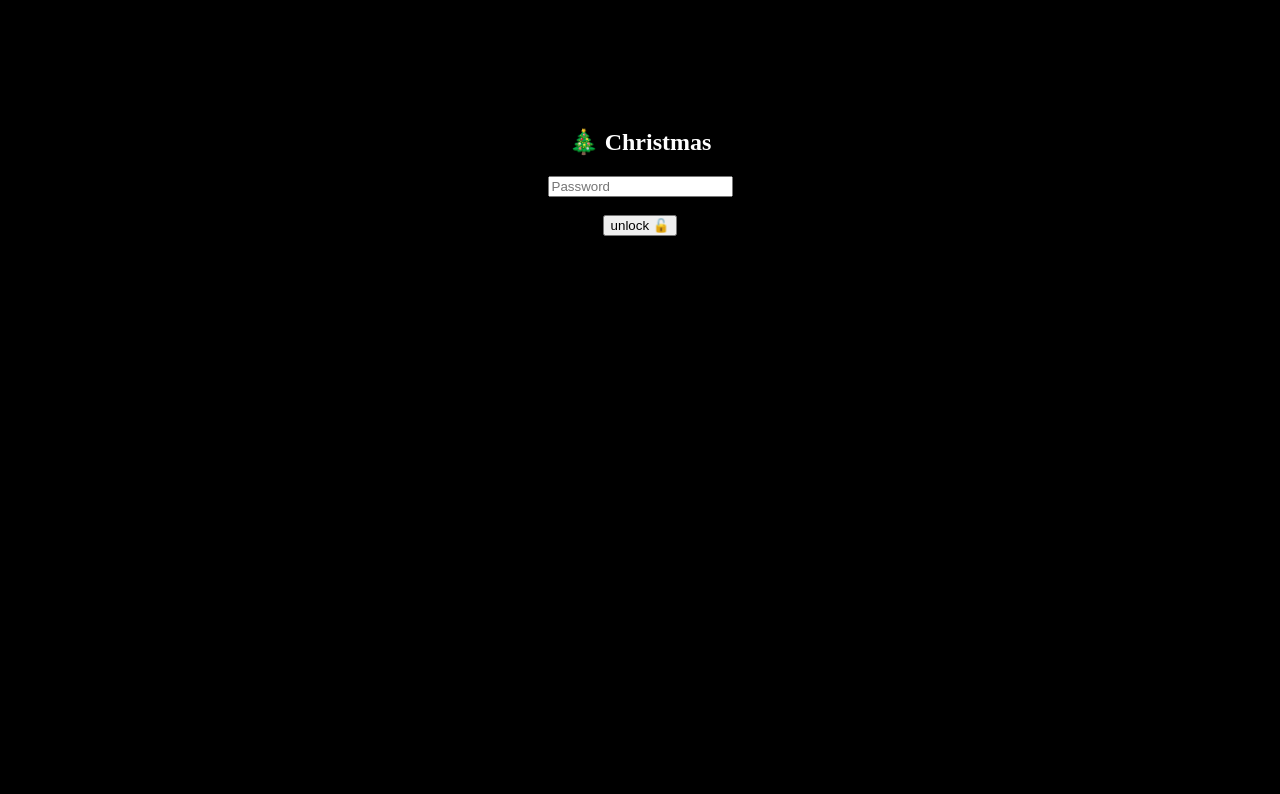
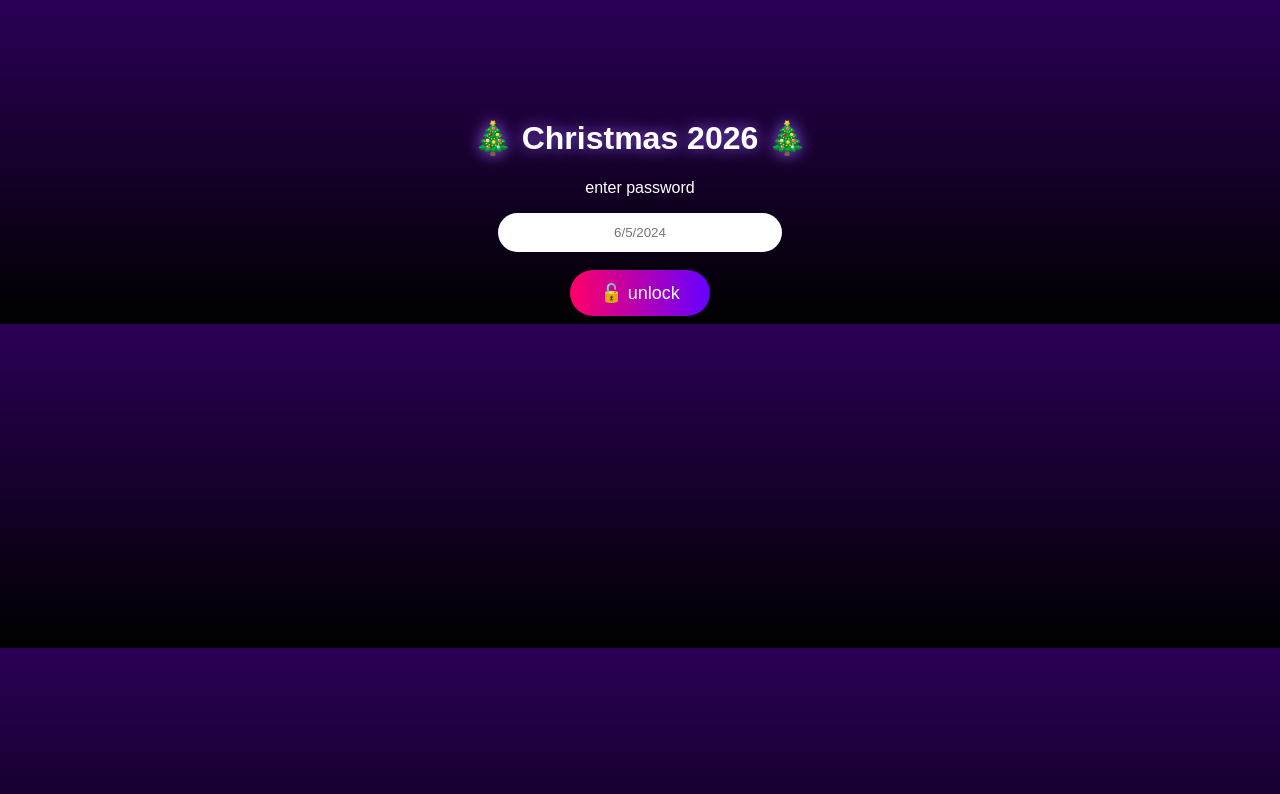
Before and after one commit to zyadmoamed445-jpg/i-love-nonoty, a plain HTML site: page index.html in a window 1280 px wide. Drawn offline with Linux system fonts and the light colour scheme.

Commit message:
Refactor index.html for Christmas unlock feature

```diff
--- a/index.html
+++ b/index.html
@@ -3,28 +3,43 @@
 <head>
 <meta charset="UTF-8">
 <title>Christmas 🔐</title>
+<style>
+body{
+  background:linear-gradient(180deg,#2b0057,#000);
+  color:white; font-family:Arial; text-align:center; padding-top:90px;
+}
+h1{ animation: glow 2s infinite alternate; }
+@keyframes glow{ from{text-shadow:0 0 8px #ff4dd2} to{text-shadow:0 0 18px #7b61ff} }
+input{ padding:12px; border-radius:25px; border:none; width:260px; text-align:center; }
+button{
+  margin-top:18px; padding:12px 30px; border:none; border-radius:30px;
+  background:linear-gradient(90deg,#ff0066,#6600ff); color:white; font-size:18px;
+}
+#error{ color:#ff6b6b; display:none; margin-top:12px; }
+</style>
 </head>
 
-<body style="background:black;color:white;text-align:center;padding-top:100px">
+<body>
+<h1>🎄 Christmas 2026 🎄</h1>
+<p>enter password</p>
+<input type="password" id="pass" placeholder="6/5/2024">
+<br>
+<button onclick="check()">🔓 unlock</button>
+<div id="error">❌ كلمة السر خاطئة</div>
 
-<h2>🎄 Christmas</h2>
-
-<input type="password" id="pass" placeholder="Password">
-<br><br>
-
-<button onclick="check()">unlock 🔓</button>
-
-<p id="error" style="color:red;display:none">كلمة السر خاطئة</p>
+<audio id="openSound">
+  <source src="open.mp3">
+</audio>
 
 <script>
 function check(){
-  if(document.getElementById("pass").value === "christmas"){
-    window.location.href = "surprise.html";
+  if(document.getElementById("pass").value === "6/5/2024"){
+    document.getElementById("openSound").play();
+    setTimeout(()=>{ window.location.href="surprise.html"; },700);
   }else{
     document.getElementById("error").style.display="block";
   }
 }
 </script>
-
 </body>
 </html>
```
